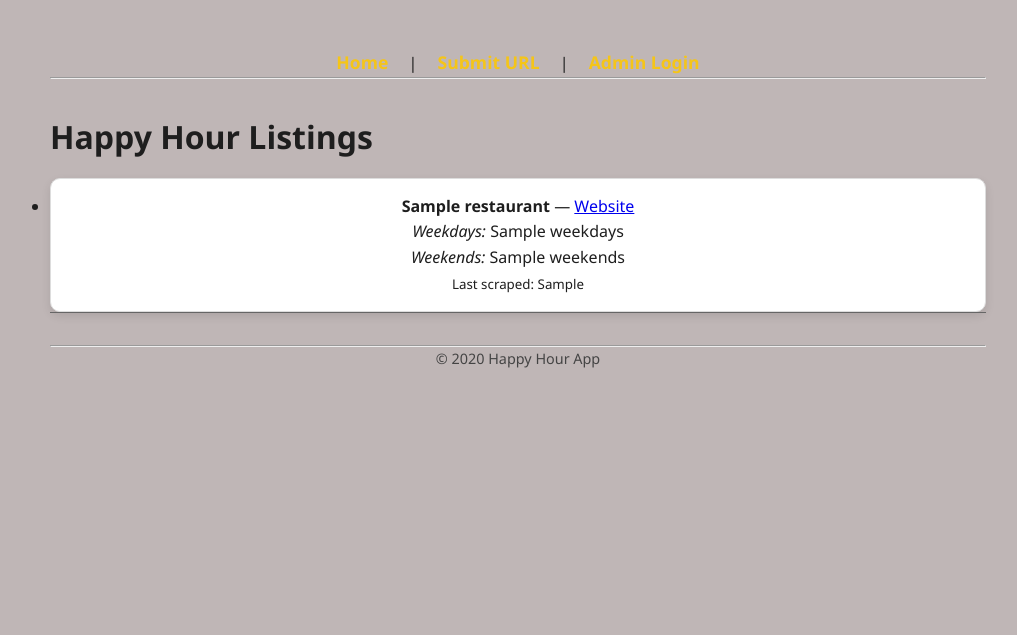
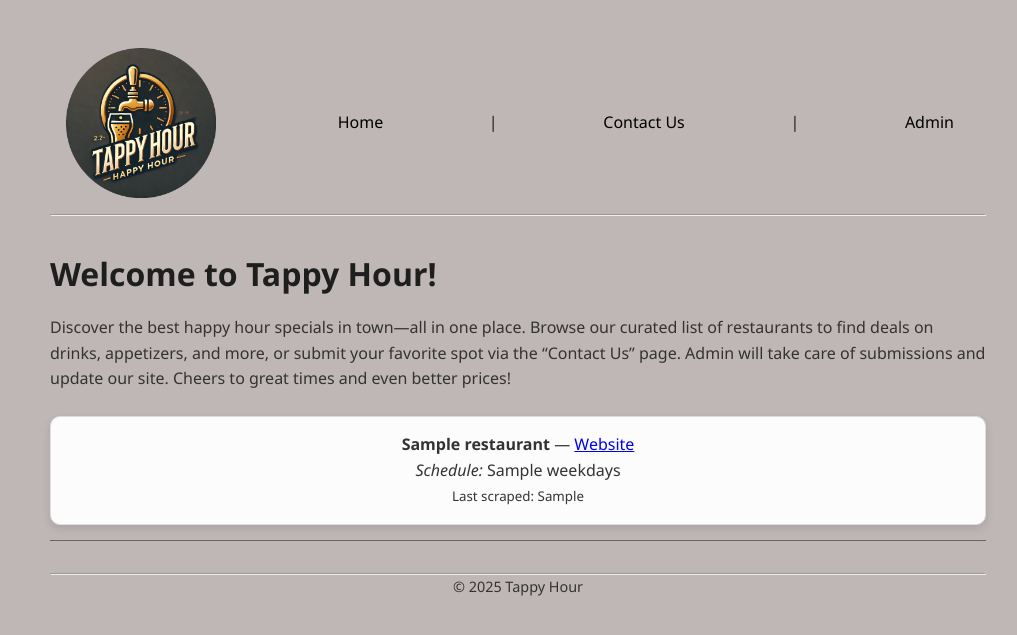
Before and after one commit to justincueva/118w-happy-hour, a Flask app: template app/templates/restaurants.html in a window 1280 px wide. Shown: the top 635 px of the page, without its empty margins (122-1139 px from the left). Run offline with Flask 3, Linux system fonts and the light colour scheme; the template is opened without the code that fills it: most values are stand-ins (such as "Sample title", 1, 10 or a date in 2020).

Commit message:
Final CSS

```diff
--- a/app/static/styles.css
+++ b/app/static/styles.css
@@ -21,21 +21,41 @@ header {
     margin-bottom: 2rem;
 }
 
+header nav {
+  display: flex;
+  align-items: center;
+  justify-content: space-between;
+}
+
+/* target your logo */
+.nav-logo {
+  max-height: 150px;
+  width: auto;
+  margin-right: 1rem;
+}
+
 nav {
-    margin-top: 1rem;
+    margin: 1rem;
 }
 
 nav a {
-    text-decoration: none;
-    color: #f5c518;
-    margin: 0 1rem;
-    font-weight: 600;
-    font-size: 1.1rem;
-    transition: color 0.3s ease;
+   color: #000;
+  text-decoration: none;
+  padding: 0.5rem 1rem;
+  display: inline-block;
+  transition: all 0.3s ease;
 }
 
 nav a:hover {
-    color: #000;
+    background: linear-gradient(
+    90deg,
+    #ffe966 0%,
+    #ffd700 50%,
+    #ffe966 100%
+  );
+  color: #000;
+  border-radius: 4px;      /* soften the edges */
+  box-shadow: 0 2px 6px rgba(0,0,0,0.15);
 }
 
 /* Headings */
@@ -52,6 +72,11 @@ p.tagline {
     margin-bottom: 1.5rem;
 }
 
+p {
+    color: #333;
+    margin-bottom: 1.5rem;
+}
+
 /* Sections */
 section {
     margin-bottom: 3rem;
@@ -116,20 +152,22 @@ body {
 
 .product-grid {
     display: grid;
-    grid-template-columns: repeat(auto-fit, minmax(250px, 1fr));
-    max-width: 800px;
-    gap: 20px;
-    margin: 20px;
+    grid-template-columns: repeat(auto-fit, minmax(300px, 1fr));
+    gap: 1.5rem;
+    max-width: 1000px;
+    margin: 0 auto;
+    padding: 0 1rem;
 }
 
 .product-card {
-    background-color: white;
+    background-color: #fcfcfc;
     border: 1px solid #ddd;
     border-radius: 10px;
     padding: 15px;
     text-align: center;
     box-shadow: 0px 4px 10px rgba(0, 0, 0, 0.1);
     transition: transform 0.2s, box-shadow 0.2s;
+    margin-bottom: 15px
 }
 
 .product-card:hover {
--- a/app/templates/admin.html
+++ b/app/templates/admin.html
@@ -6,17 +6,15 @@
 <table>
   <thead>
   <tr>
-    <th>ID</th><th>Name</th><th>URL</th><th>Email</th><th>Submitted At</th><th>Actions</th>
+    <th>Name</th><th>URL</th><th>Email</th><th>Actions</th>
   </tr>
   </thead>
   <tbody>
   {% for s in submissions %}
   <tr>
-    <td>{{ s.id }}</td>
     <td>{{ s.name }}</td>
     <td><a href="{{ s.url }}" target="_blank">{{ s.url }}</a></td>
     <td>{{ s.email }}</td>
-    <td>{{ s.submitted_at }}</td>
     <td>
       <form action="{{ url_for('approve_submission', submission_id=s.id) }}" method="post" style="display:inline">
         <button type="submit">Approve</button>
--- a/app/templates/base.html
+++ b/app/templates/base.html
@@ -9,9 +9,15 @@
 <body>
 <header>
   <nav>
+          <img
+            src="{{ url_for('static', filename='logo.png') }}"
+            alt="Happy Hour App logo"
+            class="nav-logo"
+          >
+
     <a href="{{ url_for('home') }}">Home</a> |
-    <a href="{{ url_for('submit_url') }}">Submit URL</a> |
-    <a href="{{ url_for('login') }}">Admin Login</a>
+    <a href="{{ url_for('submit_url') }}">Contact Us</a> |
+    <a href="{{ url_for('login') }}">Admin</a>
   </nav>
   <hr/>
 </header>
@@ -32,7 +38,7 @@
 
 <footer>
   <hr/>
-  <p>&copy; {{ current_year }} Happy Hour App</p>
+  <p>&copy; 2025 Tappy Hour</p>
 </footer>
 </body>
 </html>
--- a/app/templates/restaurants.html
+++ b/app/templates/restaurants.html
@@ -1,20 +1,22 @@
 {% extends "base.html" %}
 {% block title %}Restaurants{% endblock %}
 {% block content %}
-<h1>Happy Hour Listings</h1>
+<h1>Welcome to Tappy Hour!</h1>
+    <p>
+  Discover the best happy hour specials in town—all in one place. Browse our curated list of restaurants to find deals on drinks, appetizers, and more, or submit your favorite spot via the “Contact Us” page. Admin will take care of submissions and update our site. Cheers to great times and even better prices!
+</p>
 
 {% if restaurants %}
-<ul class="product-gird">
+<div class="product-gird">
   {% for r in restaurants %}
-  <li class="product-card">
+  <p class="product-card">
     <strong>{{ r.name }}</strong> —
     <a href="{{ r.url }}" target="_blank">Website</a><br/>
-    <em>Weekdays:</em> {{ r.weekdays or 'n/a' }}<br/>
-    <em>Weekends:</em> {{ r.weekends or 'n/a' }}<br/>
+    <em>Schedule:</em> {{ r.weekdays or 'n/a' }}<br/>
     <small>Last scraped: {{ r.last_scraped }}</small>
-  </li>
+  </p>
   {% endfor %}
-</ul>
+</div>
 {% else %}
 <p>No restaurants to display yet.</p>
 {% endif %}
```
Also changed, not shown: other parts of app/static/styles.css (+32 -2 lines), Happy_Hour V2/About Us.html (deleted, +0 -14 lines), Happy_Hour V2/Contact Us V2.html (deleted, +0 -20 lines), Happy_Hour V2/Happy-Hour-alpha_V2.html (deleted, +0 -61 lines), app/extractor.py (+26 -2 lines), Happy_Hour V2/Placeholder_img.png (deleted), Happy_Hour V2/shrimp.jpg (deleted), app/static/logo.png (added), happy_hour.db, 3 other files.
